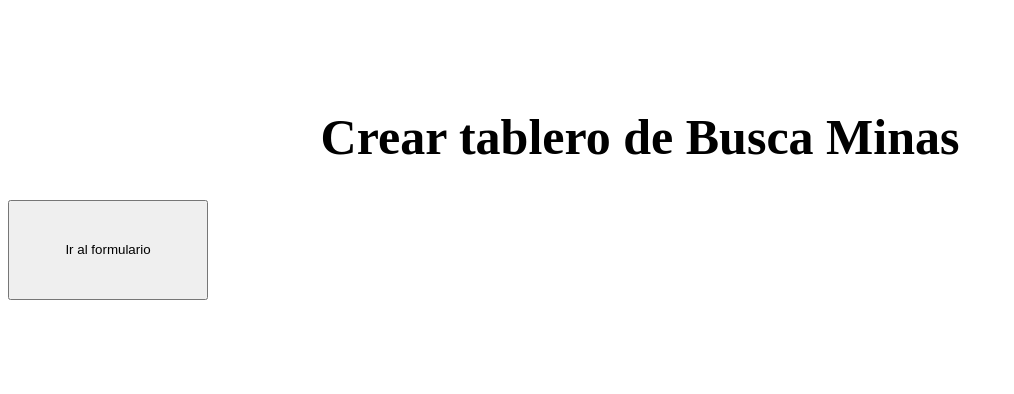
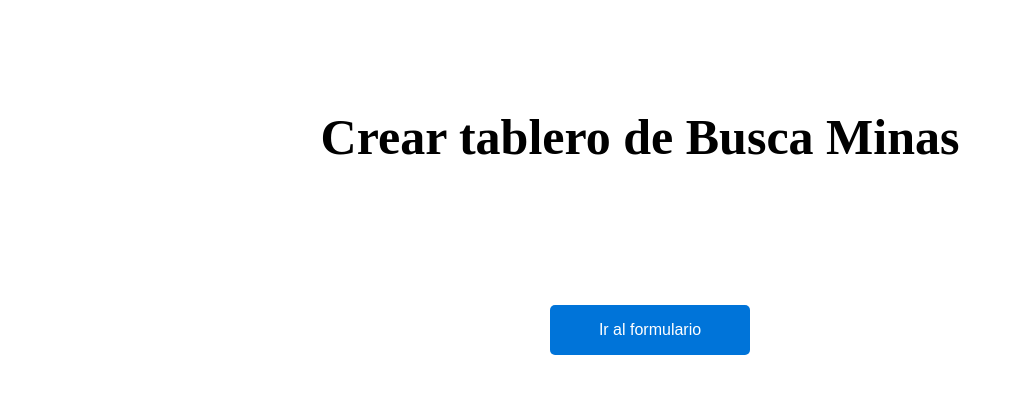
Before and after one commit to JulioGM2003/BuscaMinasDjango, a Django app: page / in a window 1280 px wide. Shown: the top 394 px of the page, without its empty margins (0-1014 px from the left). Run offline with Django 4.2, Linux system fonts and the light colour scheme.

Commit message:
Nuevos avances

```diff
--- /dev/null
+++ b/buscaMinasForm/forms.py
@@ -0,0 +1,5 @@
+from django import forms
+
+class TableroForm(forms.Form):
+    filas = forms.IntegerField(label='Número de Filas', min_value=1, max_value=20, initial=2)
+    columnas = forms.IntegerField(label='Número de Columnas', min_value=1, max_value=15, initial=2)
--- /dev/null
+++ b/buscaMinasForm/templates/buscaMinasForm/index.html
@@ -0,0 +1,33 @@
+<h1>Crear tablero de Busca Minas</h1>
+<button onclick="window.location.href='crea_tablero'">Ir al formulario</button>
+
+<style>
+    h1 {
+        text-align: center;
+        font-size: 50px;
+        padding-top: 100px;
+    }
+
+    button {
+        height: 50px;
+        width: 200px;
+        background-color: #0074D9;
+        color: #fff;
+        padding: 10px 20px;
+        border: none;
+        border-radius: 5px;
+        cursor: pointer;
+        text-align: center;
+        text-decoration: none;
+        font-size: 16px;
+        margin: 10px;
+        position: absolute;
+        top: 40%;
+        left: 50%;
+        transform: translate(-50%, -50%);
+    }
+
+    button:hover {
+        background-color: #0056b3;
+    }
+</style>
--- a/buscaMinasForm/templates/index.html
+++ /dev/null
@@ -1,14 +0,0 @@
-<h1>Crear tablero de Busca Minas</h1>
-<button>Ir al formulario</button>
-<style>
-    h1{
-        text-align: center;
-        font-size: 50px;
-        padding-top: 100px;
-    }
-    button{
-        height: 100px;
-        width: 200px;
-        margin: auto;
-    }
-</style>
--- a/buscaMinasForm/views.py
+++ b/buscaMinasForm/views.py
@@ -1,9 +1,12 @@
-from django.http import HttpResponse
 from django.shortcuts import render
+from .forms import TableroForm
+
 
 # Create your views here.
 def index(request):
-    return render(request, 'index.html')
+    return render(request, 'buscaMinasForm/index.html')
+
 
 def crea_tablero(request):
-    return render(request, 'crea_tablero.html')
+    form = TableroForm()
+    return render(request, 'buscaMinasForm/crea_tablero.html', {'form': form})
```
Also changed, not shown: buscaMinasForm/templates/buscaMinasForm/crea_tablero.html (renamed from buscaMinasForm/templates/crea_tablero.html, +6 -1 lines).
